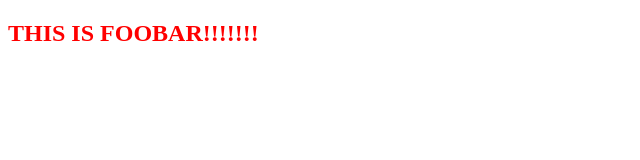
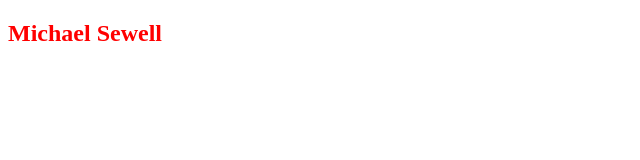
Before and after one commit to Mikey2906884/foobar, a plain HTML site: page index.html in a window 1280 px wide. Shown: the whole page, without its empty margins (0-640 px from the left). Drawn offline with Linux system fonts and the light colour scheme.

Commit message:
update h2 with my name

```diff
--- a/index.html
+++ b/index.html
@@ -10,6 +10,6 @@
   </head>
 
   <body>
-    <h2>THIS IS FOOBAR!!!!!!!</h2>
+    <h2>Michael Sewell</h2>
   </body>
 </html>
```
